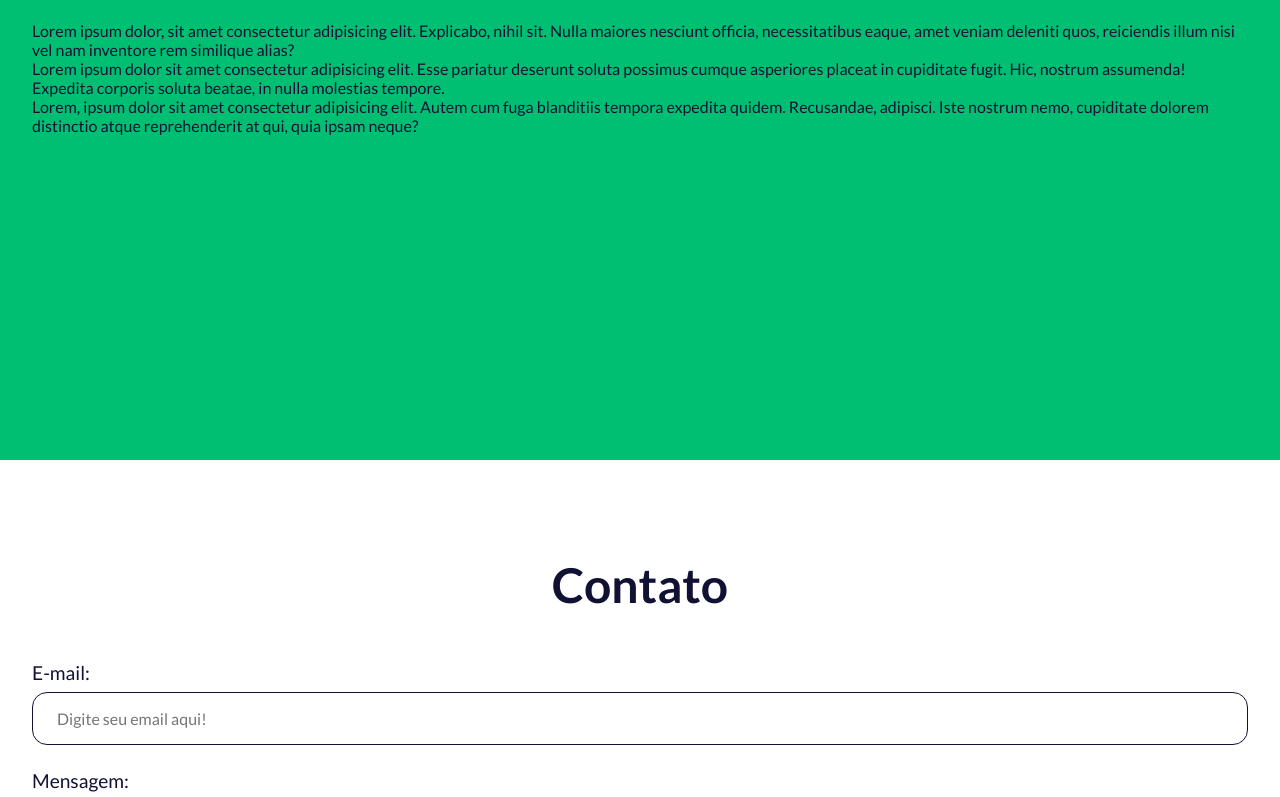
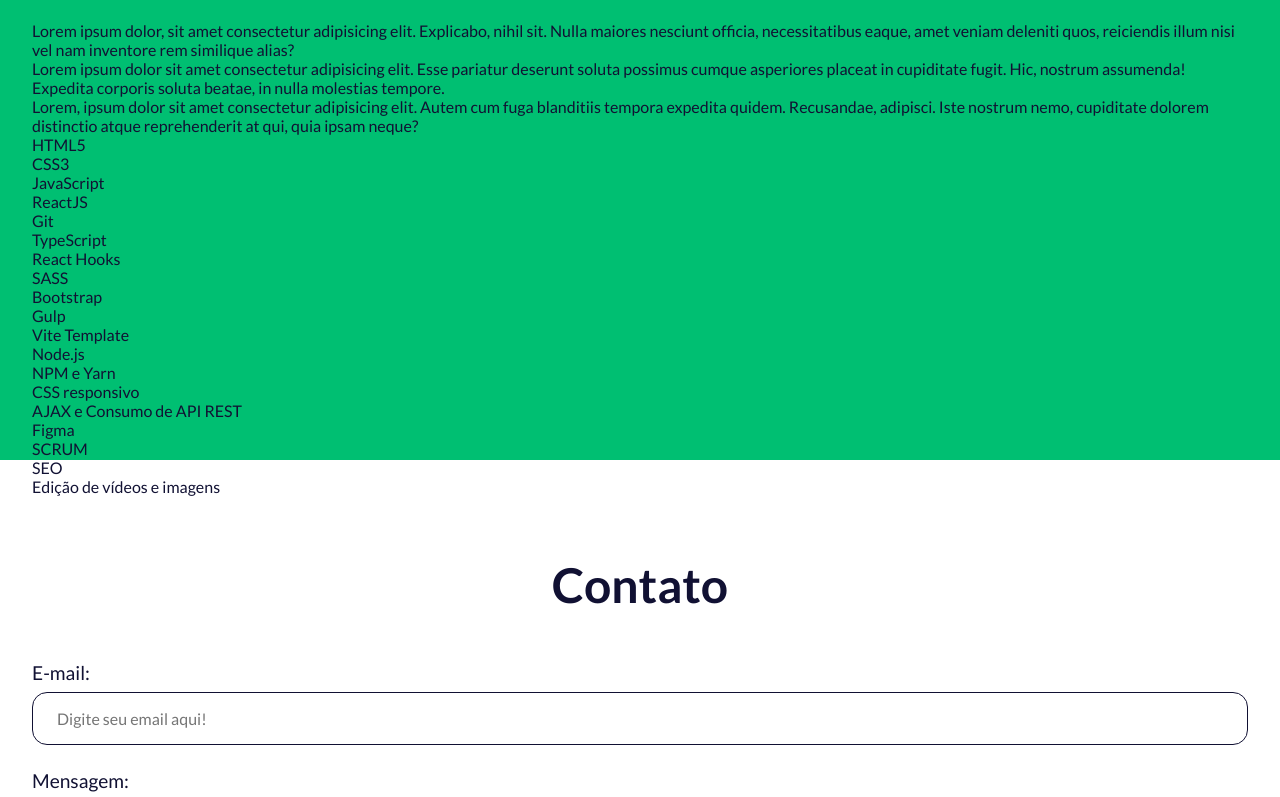
Before and after one commit to AthilioCavalcanti/athiliocavalcanti.github.io, a plain HTML site: page index.html in a window 1280 px wide. Shown: the part 1700-2497 px from the top of the page. Drawn offline with Linux system fonts and the light colour scheme.

Commit message:
:construction: About me

```diff
--- a/index.html
+++ b/index.html
@@ -63,11 +63,43 @@
       <header>
         <h2>Sobre Mim</h2>
       </header>
-      <article>
+      <div class="about__me">
         <p>Lorem ipsum dolor, sit amet consectetur adipisicing elit. Explicabo, nihil sit. Nulla maiores nesciunt officia, necessitatibus eaque, amet veniam deleniti quos, reiciendis illum nisi vel nam inventore rem similique alias?</p>
         <p>Lorem ipsum dolor sit amet consectetur adipisicing elit. Esse pariatur deserunt soluta possimus cumque asperiores placeat in cupiditate fugit. Hic, nostrum assumenda! Expedita corporis soluta beatae, in nulla molestias tempore.</p>
         <p>Lorem, ipsum dolor sit amet consectetur adipisicing elit. Autem cum fuga blanditiis tempora expedita quidem. Recusandae, adipisci. Iste nostrum nemo, cupiditate dolorem distinctio atque reprehenderit at qui, quia ipsam neque?</p>
-      </article>
+      </div>
+      <div class="about__skills">
+        <ul class="skills">
+          <!-- Domínio-->
+          <li class="skill__item">HTML5</li>
+          <li class="skill__item">CSS3</li>
+          <li class="skill__item">JavaScript</li>
+          <li class="skill__item">ReactJS</li>
+          <li class="skill__item">Git</li>
+        </ul>
+        <!-- Conhecimentos -->
+        <ul class="skills">
+          <li class="skill__item">TypeScript</li>
+          <li class="skill__item">React Hooks</li>
+          <li class="skill__item">SASS</li>
+          <li class="skill__item">Bootstrap</li>
+          <li class="skill__item">Gulp</li>
+          <li class="skill__item">Vite Template</li>
+          <li class="skill__item">Node.js</li>
+          <li class="skill__item">NPM e Yarn</li>
+        </ul>
+        <ul class="skills">
+          <li class="skill__item">CSS responsivo</li>
+          <li class="skill__item">AJAX e Consumo de API REST</li>
+          <li class="skill__item">Figma</li>
+          <li class="skill__item">SCRUM</li>
+        </ul>
+        <!-- Noções-->
+        <ul class="skills">
+          <li class="skill__item">SEO</li>
+          <li class="skill__item">Edição de vídeos e imagens</li>
+        </ul>
+      </div>
     </div>
   </section>
   <section id="contact">
```
